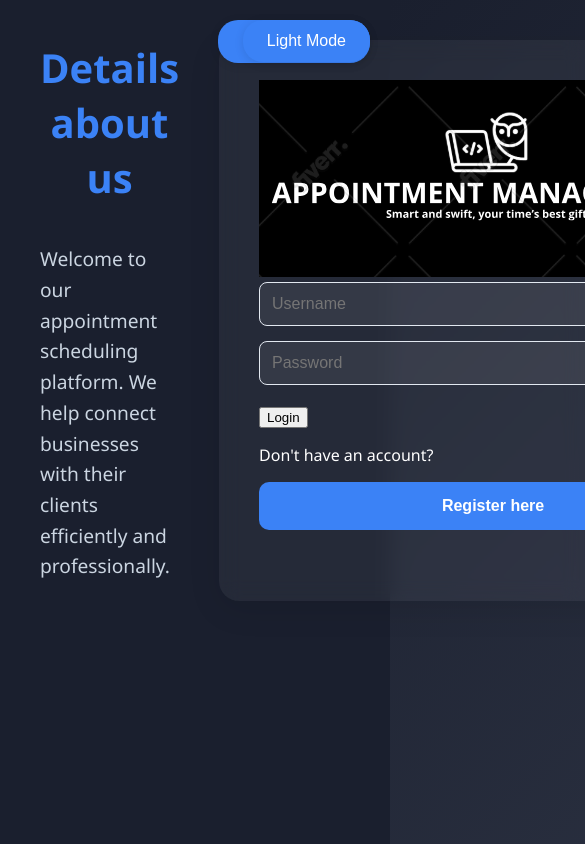
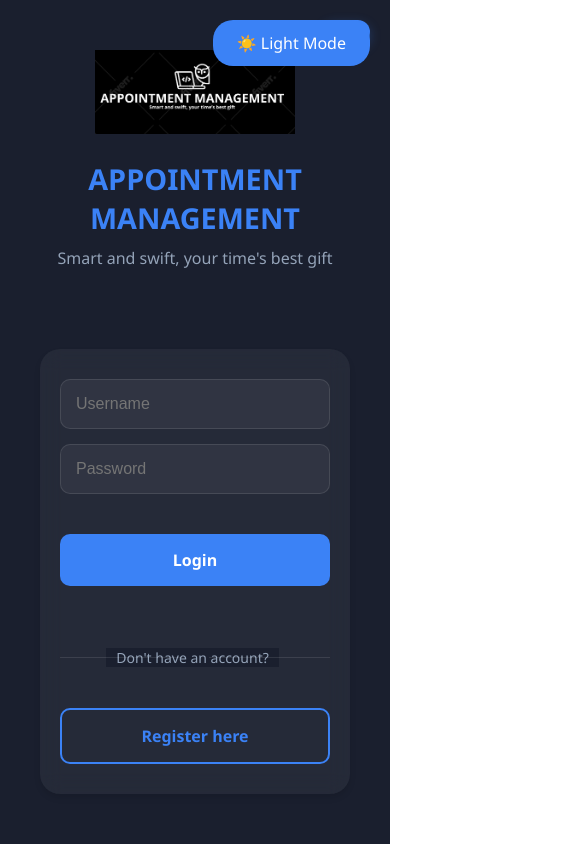
Before and after one commit to EASS-HIT-PART-A-2024-CLASS-VI/Appointment-Management-TalItzhak, a React app in the folder frontend/: page /login in a window 390 px wide. Shown: the top 844 px of the page, 585 px wide, since content can reach past the window. Built offline with nearby package versions, Linux system fonts and the light colour scheme.

Commit message:
frontend design

```diff
--- a/backend/requirements.txt
+++ b/backend/requirements.txt
@@ -11,3 +11,4 @@ xlsxwriter
 pandas
 openpyxl
 python-multipart
+python-dotenv
--- a/frontend/src/components/Layout.js
+++ b/frontend/src/components/Layout.js
@@ -1,20 +1,11 @@
 import React from 'react';
-import { useTheme } from '../context/ThemeContext';
-import '../styles/Layout.css';
 
 const Layout = ({ children }) => {
-  const { isDark, toggleTheme } = useTheme();
-
-  return (
-    <div className={`layout ${!isDark ? 'light-mode' : ''}`}>
-      <div className="theme-button">
-        <button onClick={toggleTheme} className="mode-toggle">
-          {isDark ? '☀️ Light Mode' : '🌙 Dark Mode'}
-        </button>
-      </div>
-      {children}
-    </div>
-  );
+ return (
+   <div className="min-h-screen bg-gray-900 text-white relative">
+     {children}
+   </div>
+ );
 };
 
 export default Layout;
--- a/frontend/src/components/Login.js
+++ b/frontend/src/components/Login.js
@@ -1,3 +1,4 @@
+// src/components/Login.js
 import React, { useState } from 'react';
 import { useNavigate } from 'react-router-dom';
 import { loginUser } from '../services/api';
@@ -37,28 +38,23 @@ const Login = () => {
 
   return (
     <div className={`login-container ${!isDark ? 'light-mode' : ''}`}>
-      <div className="theme-button">
-        <button onClick={toggleTheme} className="mode-toggle">
-          {isDark ? 'Light Mode' : 'Dark Mode'}
+      <div className="theme-toggle">
+        <button onClick={toggleTheme} className="theme-button">
+          {isDark ? '☀️ Light Mode' : '🌙 Dark Mode'}
         </button>
       </div>
 
       <div className="content-wrapper">
-        <div className="info-section">
-          <h2>Details about us</h2>
-          <p>
-            Welcome to our appointment scheduling platform. We help connect businesses with their clients efficiently and professionally.
-          </p>
+        <div className="logo-section">
+          <img src="/logo.png" alt="Appointment Management" className="logo" />
+          <h1 className="app-title">APPOINTMENT MANAGEMENT</h1>
+          <p className="app-subtitle">Smart and swift, your time's best gift</p>
         </div>
 
-        <div className="form-section">
-          {/* Logo */}
-          <div className="logo-container">
-            <img src="/logo.png" alt="Platform Logo" className="logo" />
-          </div>
+        <div className="form-container">
+          <form onSubmit={handleSubmit} className="login-form">
+            {error && <div className="error-message">{error}</div>}
 
-          <form onSubmit={handleSubmit}>
-            {error && <div className="error">{error}</div>}
             <div className="input-group">
               <input
                 type="text"
@@ -66,6 +62,7 @@ const Login = () => {
                 value={formData.username}
                 onChange={(e) => setFormData({ ...formData, username: e.target.value })}
                 required
+                className="form-input"
               />
               <input
                 type="password"
@@ -73,22 +70,25 @@ const Login = () => {
                 value={formData.password}
                 onChange={(e) => setFormData({ ...formData, password: e.target.value })}
                 required
+                className="form-input"
               />
             </div>
-            <button type="submit" className="login-button">
+
+            <button type="submit" className="primary-button">
               Login
             </button>
 
-            <div className="register-section">
-              <p>Don't have an account?</p>
-              <button
-                type="button"
-                onClick={() => navigate('/register')}
-                className="register-button"
-              >
-                Register here
-              </button>
+            <div className="divider">
+              <span>Don't have an account?</span>
             </div>
+
+            <button
+              type="button"
+              onClick={() => navigate('/register')}
+              className="secondary-button"
+            >
+              Register here
+            </button>
           </form>
         </div>
       </div>
--- a/frontend/src/components/Register.js
+++ b/frontend/src/components/Register.js
@@ -1,3 +1,4 @@
+// src/components/Register.js
 import React, { useState } from 'react';
 import { useNavigate } from 'react-router-dom';
 import { registerUser } from '../services/api';
@@ -40,16 +41,22 @@ const Register = () => {
     <div className={`register-container ${!isDark ? 'light-mode' : ''}`}>
       <div className="theme-button">
         <button onClick={toggleTheme} className="mode-toggle">
-          {isDark ? '☀️ Light Mode' : '🌙 Dark Mode'}
+          {isDark ? 'Light Mode' : 'Dark Mode'}
         </button>
       </div>
 
       <div className="content-wrapper">
-        <div className="info-section">
-          <h2>Details about us</h2>
-          <p>Welcome to our appointment scheduling platform. We help connect businesses with their clients efficiently and professionally.</p>
+        <div className="logo-section">
+          <img
+            src="/logo.png"
+            alt="Appointment Management"
+            className="logo"
+          />
+          <h1 className="app-title">Appointment Management</h1>
+          <p className="app-subtitle">Smart and swift, your time's best gift</p>
         </div>
 
+        <div className="main-content">
           <div className="form-section">
             <form onSubmit={handleSubmit}>
               {error && <div className="error">{error}</div>}
@@ -57,14 +64,14 @@ const Register = () => {
                 <div className="name-row">
                   <input
                     type="text"
-                  placeholder="FirstName"
+                    placeholder="First Name"
                     value={formData.firstName}
                     onChange={(e) => setFormData({...formData, firstName: e.target.value})}
                     required
                   />
                   <input
                     type="text"
-                  placeholder="LastName"
+                    placeholder="Last Name"
                     value={formData.lastName}
                     onChange={(e) => setFormData({...formData, lastName: e.target.value})}
                     required
@@ -125,7 +132,9 @@ const Register = () => {
                 </div>
               )}
 
-            <button type="submit" className="register-button">Register</button>
+              <button type="submit" className="register-button">
+                Register
+              </button>
 
               <div className="login-section">
                 <p>Already have an account?</p>
@@ -141,6 +150,7 @@ const Register = () => {
           </div>
         </div>
       </div>
+    </div>
   );
 };
 
--- a/frontend/src/styles/Login.css
+++ b/frontend/src/styles/Login.css
@@ -1,128 +1,229 @@
-.appointments-viewer {
-  position: fixed;
-  top: 50%;
-  left: 50%;
-  transform: translate(-50%, -50%);
-  width: 90%;
-  max-width: 800px;
-  background: white;
-  padding: 30px;
-  border-radius: 20px;
-  box-shadow: 0 10px 30px rgba(0, 0, 0, 0.1);
-  max-height: 90vh;
-  overflow-y: auto;
+/* src/styles/Login.css */
+.login-container {
+  min-height: 100vh;
+  background: #1a1f2e;
+  color: #ffffff;
+  display: flex;
+  flex-direction: column;
+  position: relative;
 }
 
-.date-group {
-  margin-bottom: 30px;
+.login-container.light-mode {
+  background: #f5f7fa;
+  color: #1a1f2e;
 }
 
-.date-header {
-  color: #3b82f6;
-  font-size: 20px;
-  margin-bottom: 15px;
-  padding-bottom: 10px;
-  border-bottom: 2px solid #e2e8f0;
+.theme-toggle {
+  position: absolute;
+  top: 20px;
+  right: 20px;
 }
 
-.appointment-card {
+.theme-button {
+  padding: 12px 24px;
+  border-radius: 20px;
+  border: none;
+  background: #3b82f6;
+  color: white;
+  font-size: 16px;
+  cursor: pointer;
+  transition: all 0.3s ease;
   display: flex;
+  align-items: center;
+  gap: 8px;
+}
+
+.theme-button:hover {
+  background: #2563eb;
+  transform: translateY(-2px);
+}
+
+.content-wrapper {
+  flex: 1;
+  display: flex;
+  flex-direction: column;
+  align-items: center;
+  justify-content: center;
+  padding: 40px 20px;
+  max-width: 1200px;
+  margin: 0 auto;
+  width: 100%;
+}
+
+.logo-section {
+  text-align: center;
+  margin-bottom: 40px;
+}
+
+.logo {
+  max-width: 200px;
+  height: auto;
+  margin-bottom: 20px;
+}
+
+.app-title {
+  font-size: 2rem;
+  color: #3b82f6;
+  margin: 0 0 10px 0;
+}
+
+.app-subtitle {
+  color: #94a3b8;
+  font-size: 1.1rem;
+  margin: 0;
+}
+
+.form-container {
+  width: 100%;
+  max-width: 400px;
+  background: rgba(255, 255, 255, 0.05);
+  backdrop-filter: blur(10px);
+  padding: 40px;
+  border-radius: 20px;
+  box-shadow: 0 4px 6px rgba(0, 0, 0, 0.1);
+}
+
+.light-mode .form-container {
   background: white;
-  border-radius: 12px;
-  margin-bottom: 15px;
-  box-shadow: 0 2px 10px rgba(0, 0, 0, 0.05);
-  overflow: hidden;
+  box-shadow: 0 4px 6px rgba(0, 0, 0, 0.05);
+}
+
+.login-form {
+  display: flex;
+  flex-direction: column;
+  gap: 20px;
+}
+
+.input-group {
+  display: flex;
+  flex-direction: column;
+  gap: 15px;
+}
+
+.form-input {
+  width: 100%;
+  padding: 15px;
+  border-radius: 10px;
+  border: 1px solid rgba(255, 255, 255, 0.1);
+  background: rgba(255, 255, 255, 0.05);
+  color: white;
+  font-size: 16px;
   transition: all 0.3s ease;
 }
 
-.appointment-card:hover {
-  transform: translateY(-2px);
-  box-shadow: 0 4px 15px rgba(0, 0, 0, 0.1);
+.light-mode .form-input {
+  border: 1px solid #e2e8f0;
+  background: white;
+  color: #1a1f2e;
 }
 
-.appointment-time {
+.form-input:focus {
+  outline: none;
+  border-color: #3b82f6;
+  box-shadow: 0 0 0 2px rgba(59, 130, 246, 0.2);
+}
+
+.primary-button {
+  width: 100%;
+  padding: 15px;
+  border-radius: 10px;
+  border: none;
   background: #3b82f6;
   color: white;
-  padding: 20px;
-  display: flex;
-  align-items: center;
-  justify-content: center;
-  font-size: 18px;
+  font-size: 1rem;
   font-weight: 600;
-  min-width: 100px;
+  cursor: pointer;
+  transition: all 0.3s ease;
+  margin-bottom: 20px; /* Matches the Register button style */
 }
 
-.appointment-details {
-  padding: 20px;
-  flex: 1;
+.primary-button:hover {
+  background: #2563eb;
+  transform: translateY(-2px);
 }
 
-.appointment-details h4 {
-  margin: 0 0 10px 0;
-  color: #1e293b;
-  font-size: 18px;
+.divider {
+  text-align: center;
+  position: relative;
+  margin: 20px 0;
 }
 
-.service-info, .business-info, .notes {
-  margin: 5px 0;
-  color: #64748b;
+.divider::before,
+.divider::after {
+  content: '';
+  position: absolute;
+  top: 50%;
+  width: 45%;
+  height: 1px;
+  background: rgba(255, 255, 255, 0.1);
 }
 
-.duration-cost {
-  display: flex;
-  gap: 20px;
-  margin: 10px 0;
-  color: #64748b;
+.divider::before {
+  left: 0;
 }
 
-span {
-  color: #94a3b8;
-  font-weight: 500;
-  margin-right: 5px;
+.divider::after {
+  right: 0;
 }
 
-.close-button {
-  position: absolute;
-  top: 20px;
-  right: 20px;
-  font-size: 24px;
+.light-mode .divider::before,
+.light-mode .divider::after {
+  background: #e2e8f0;
+}
+
+.divider span {
+  background: #1a1f2e;
+  padding: 0 10px;
+  color: #94a3b8;
+  font-size: 14px;
+}
+
+.light-mode .divider span {
+  background: #f5f7fa;
+}
+
+.secondary-button {
+  width: 100%;
+  padding: 15px;
+  border-radius: 10px;
+  border: 2px solid #3b82f6;
+  background: transparent;
+  color: #3b82f6;
+  font-size: 16px;
+  font-weight: 600;
   cursor: pointer;
-  width: 40px;
-  height: 40px;
-  border-radius: 50%;
-  display: flex;
-  align-items: center;
-  justify-content: center;
-  background: #f1f5f9;
   transition: all 0.3s ease;
 }
 
-.close-button:hover {
-  background: #e2e8f0;
-}
-
-.loading, .no-appointments {
-  text-align: center;
-  padding: 40px;
-  color: #64748b;
+.secondary-button:hover {
+  background: #3b82f6;
+  color: white;
+  transform: translateY(-2px);
 }
 
 .error-message {
-  background: #fef2f2;
-  color: #dc2626;
-  padding: 12px;
-  border-radius: 8px;
+  background: rgba(239, 68, 68, 0.1);
+  color: #ef4444;
+  padding: 15px;
+  border-radius: 10px;
   text-align: center;
-  margin-bottom: 15px;
+  font-size: 14px;
 }
 
-.light-mode {
-  background: white;
+@media (max-width: 768px) {
+  .content-wrapper {
+    padding: 20px;
+  }
+
+  .form-container {
+    padding: 30px 20px;
+  }
+
+  .app-title {
+    font-size: 1.8rem;
+  }
+
+  .app-subtitle {
+    font-size: 1rem;
+  }
 }
-
-h2 {
-  text-align: center;
-  color: #1e293b;
-  margin-bottom: 30px;
-  font-size: 24px;
-}
--- a/frontend/src/styles/index.css
+++ b/frontend/src/styles/index.css
@@ -1,4 +1,15 @@
+/* index.css */
+* {
+  box-sizing: border-box;
+  margin: 0;
+  padding: 0;
+}
+
 body {
-    margin: 0;
-    font-family: Arial, sans-serif;
-  }
+  margin: 0;
+  font-family: Arial, sans-serif;
+}
+
+button {
+  font-family: inherit;
+}
```
Also changed, not shown: docker-compose.dev.yml (deleted, +0 -20 lines), docker-compose.yml (added, +21 -0 lines), frontend/src/styles/AppointmentsManager.css (+19 -20 lines), 3 other files. Lines whose indentation alone changed are shown as unchanged.
